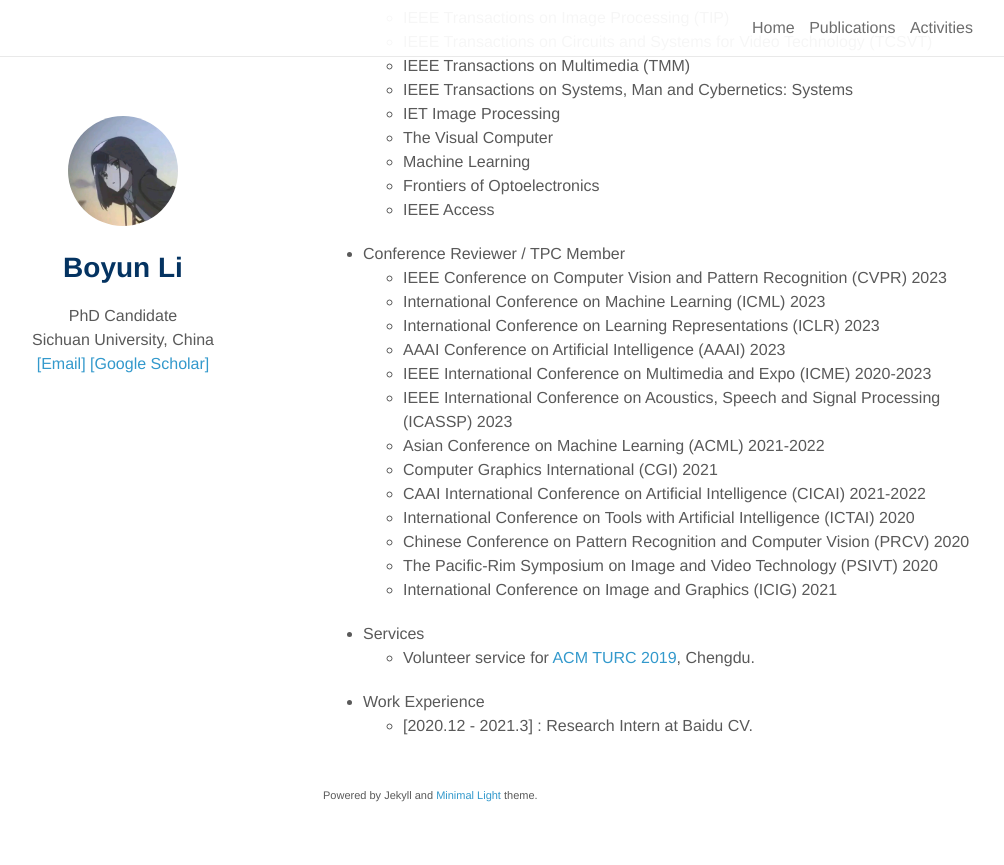
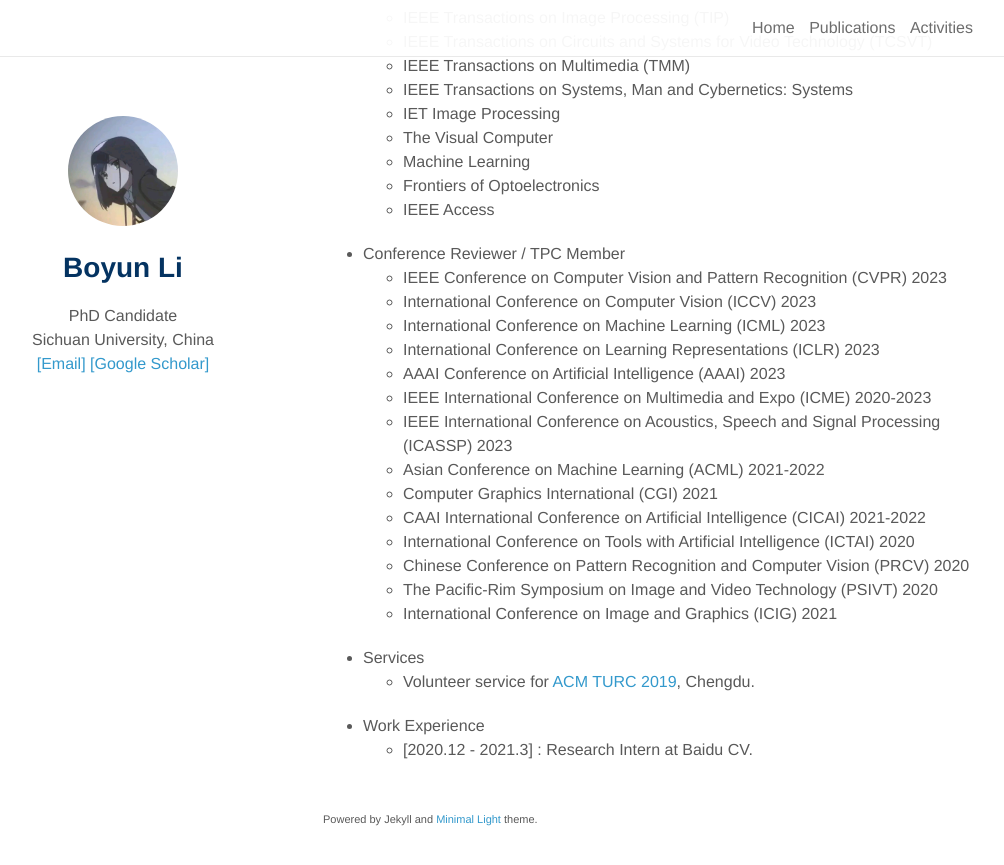
Before and after one commit to liboyun/liboyun.github.io, a Jekyll site: the page built from index.md, in a window 1280 px wide and 900 px high, scrolled down 1461 px. Shown: the top 865 px of the window, without its empty margins (147-1151 px from the left). Built offline with Jekyll 4.4.1, drawn with Linux system fonts in a browser that asks for light colours; nearby versions of some CDN libraries; a style sheet for code colours, icons or effects is not loaded; our own code applies the rules of GitHub Pages for plain Markdown files.

Commit message:
update ICCV

```diff
--- a/index.md
+++ b/index.md
@@ -55,6 +55,7 @@
 
 * Conference Reviewer / TPC Member
   * IEEE Conference on Computer Vision and Pattern Recognition (CVPR) 2023
+  * International Conference on Computer Vision (ICCV) 2023
   * International Conference on Machine Learning (ICML) 2023
   * International Conference on Learning Representations (ICLR) 2023
   * AAAI Conference on Artificial Intelligence (AAAI) 2023
```
